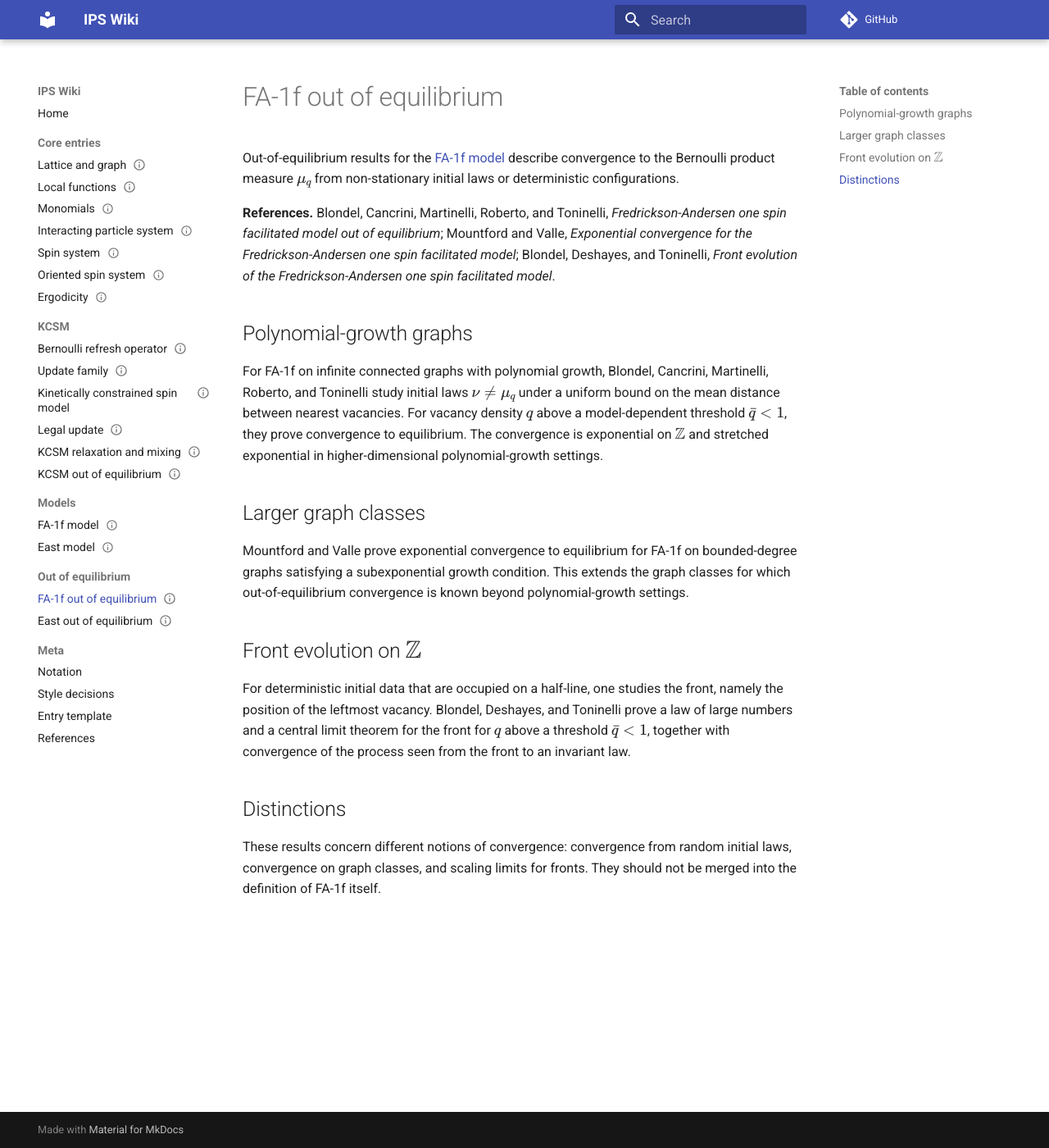
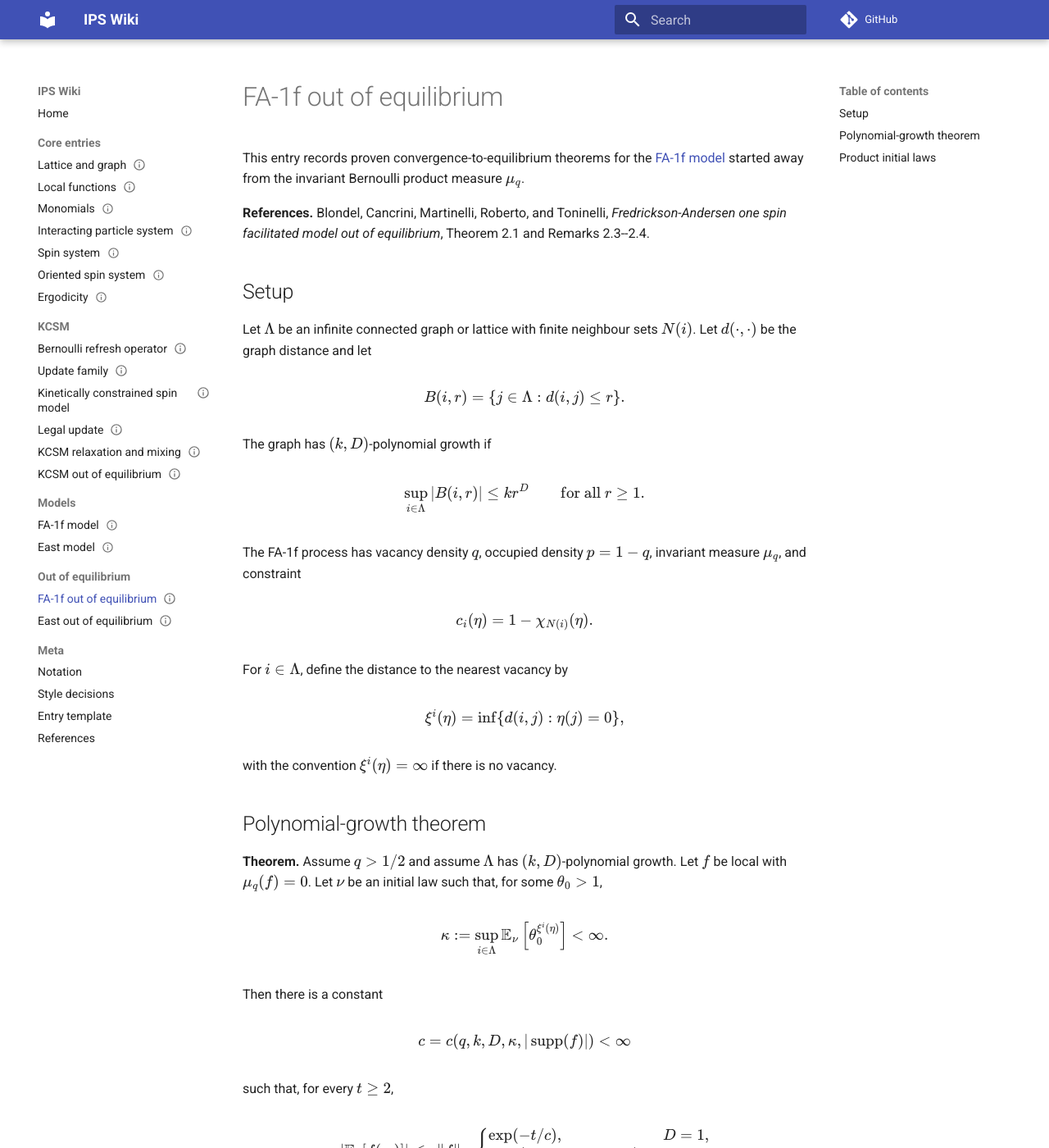
Before and after one commit to maciejgluchowski86-beep/ips-wiki, an MkDocs documentation site: the page built from docs/entries/fa-1f-out-of-equilibrium.md, in a window 1280 px wide and 1400 px high. Shown: the whole window at 82% size. Built offline with MkDocs 1.6.1 and Material for MkDocs 9.7.7, drawn with Linux system fonts in a browser that asks for light colours; comment, search, counter and statistics services are not loaded; some of the changed text lies outside the part shown.

Commit message:
Rewrite FA-1f out-of-equilibrium as theorem record

```diff
--- a/docs/entries/fa-1f-out-of-equilibrium.md
+++ b/docs/entries/fa-1f-out-of-equilibrium.md
@@ -9,22 +9,69 @@ tags:
 
 # FA-1f out of equilibrium
 
-Out-of-equilibrium results for the [FA-1f model](fa-1f-model.md) describe convergence to the Bernoulli product measure \(\mu_q\) from non-stationary initial laws or deterministic configurations.
+This entry records proven convergence-to-equilibrium theorems for the [FA-1f model](fa-1f-model.md) started away from the invariant Bernoulli product measure \(\mu_q\).
 
-**References.** Blondel, Cancrini, Martinelli, Roberto, and Toninelli, *Fredrickson-Andersen one spin facilitated model out of equilibrium*; Mountford and Valle, *Exponential convergence for the Fredrickson-Andersen one spin facilitated model*; Blondel, Deshayes, and Toninelli, *Front evolution of the Fredrickson-Andersen one spin facilitated model*.
+**References.** Blondel, Cancrini, Martinelli, Roberto, and Toninelli, *Fredrickson-Andersen one spin facilitated model out of equilibrium*, Theorem 2.1 and Remarks 2.3--2.4.
 
-## Polynomial-growth graphs
+## Setup
 
-For FA-1f on infinite connected graphs with polynomial growth, Blondel, Cancrini, Martinelli, Roberto, and Toninelli study initial laws \(\nu\ne\mu_q\) under a uniform bound on the mean distance between nearest vacancies. For vacancy density \(q\) above a model-dependent threshold \(\bar q<1\), they prove convergence to equilibrium. The convergence is exponential on \(\Z\) and stretched exponential in higher-dimensional polynomial-growth settings.
+Let \(\Lambda\) be an infinite connected graph or lattice with finite neighbour sets \(N(i)\). Let \(d(\cdot,\cdot)\) be the graph distance and let
 
-## Larger graph classes
+$$
+B(i,r)=\{j\in\Lambda:d(i,j)\le r\}.
+$$
 
-Mountford and Valle prove exponential convergence to equilibrium for FA-1f on bounded-degree graphs satisfying a subexponential growth condition. This extends the graph classes for which out-of-equilibrium convergence is known beyond polynomial-growth settings.
+The graph has \((k,D)\)-polynomial growth if
 
-## Front evolution on \(\Z\)
+$$
+\sup_{i\in\Lambda}|B(i,r)|\le k r^D
+\qquad\text{for all }r\ge1.
+$$
 
-For deterministic initial data that are occupied on a half-line, one studies the front, namely the position of the leftmost vacancy. Blondel, Deshayes, and Toninelli prove a law of large numbers and a central limit theorem for the front for \(q\) above a threshold \(\bar q<1\), together with convergence of the process seen from the front to an invariant law.
+The FA-1f process has vacancy density \(q\), occupied density \(p=1-q\), invariant measure \(\mu_q\), and constraint
 
-## Distinctions
+$$
+c_i(\eta)=1-\chi_{N(i)}(\eta).
+$$
 
-These results concern different notions of convergence: convergence from random initial laws, convergence on graph classes, and scaling limits for fronts. They should not be merged into the definition of FA-1f itself.
+For \(i\in\Lambda\), define the distance to the nearest vacancy by
+
+$$
+\xi^i(\eta)=\inf\{d(i,j):\eta(j)=0\},
+$$
+
+with the convention \(\xi^i(\eta)=\infty\) if there is no vacancy.
+
+## Polynomial-growth theorem
+
+**Theorem.** Assume \(q>1/2\) and assume \(\Lambda\) has \((k,D)\)-polynomial growth. Let \(f\) be local with \(\mu_q(f)=0\). Let \(\nu\) be an initial law such that, for some \(\theta_0>1\),
+
+$$
+\kappa:=\sup_{i\in\Lambda}\E_\nu\left[\theta_0^{\xi^i(\eta)}\right]<\infty.
+$$
+
+Then there is a constant
+
+$$
+c=c(q,k,D,\kappa,|\supp(f)|)<\infty
+$$
+
+such that, for every \(t\ge2\),
+
+$$
+\left|\E_\nu[f(\eta_t)]\right|
+\le
+c\|f\|_\infty
+\begin{cases}
+\exp(-t/c), & D=1,\\
+\exp\left(-\left(t/(c\log t)\right)^{1/D}\right), & D>1.
+\end{cases}
+$$
+
+For a general local function \(f\), apply the theorem to \(f-\mu_q(f)\).
+
+## Product initial laws
+
+If \(\nu=\mu_{q_0}\) is a Bernoulli product initial law with vacancy density \(q_0>0\), then the hypothesis on \(\xi^i\) holds for a suitable \(\theta_0>1\). Therefore the theorem applies to every non-degenerate product initial law \(\mu_{q_0}\) with \(q_0>0\).
+
+The original paper writes this as a Bernoulli product law of occupied density \(p'=1-q_0<1\).
```
